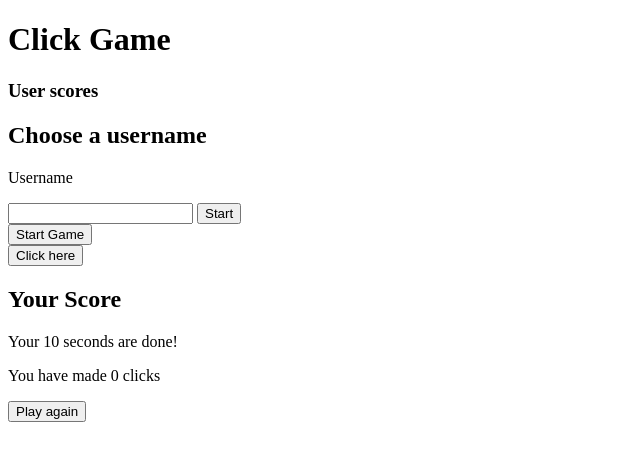
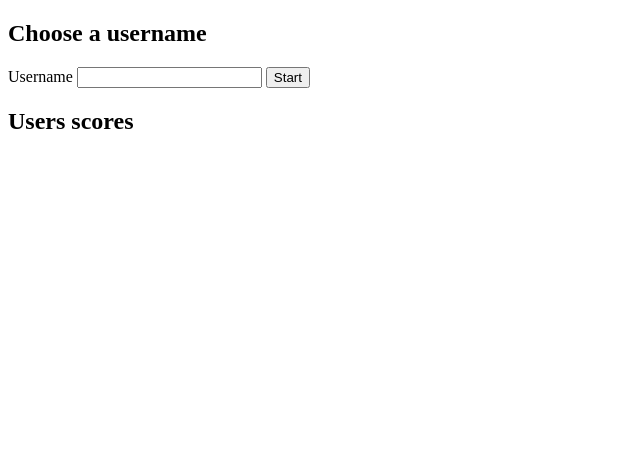
Before and after one commit to albams5/json-game-1, a plain HTML site: page index.html in a window 1280 px wide. Shown: the whole page, without its empty margins (0-640 px from the left). Drawn offline with Linux system fonts and the light colour scheme.

Commit message:
JORGE HTML

```diff
--- a/index.html
+++ b/index.html
@@ -1,32 +1,27 @@
 <!DOCTYPE html>
 <html lang="en">
 <head>
-    <meta charset="UTF-8">
-    <meta name="viewport" content="width=device-width, initial-scale=1.0">
-    <title>Document</title>
+  <meta charset="UTF-8">
+  <meta name="viewport" content="width=device-width, initial-scale=1.0">
+  <title>Document</title>
+  <link rel="stylesheet" href="styles.css">
 </head>
 <body>
-    <h1>Click Game</h1>
-    <div id="user-scores">
-        <h3>User scores</h3>
+  <section id="gameDisplay">
+    <h1>Choose a username</h1>
+    <div class="input-block">
+      <label for="username">Username</label>
+      <input type="text" required minlength="1" maxlength="10">
+      <input type="submit" value="Start">
     </div>
-    <div id="player-name">
-        <h2>Choose a username</h2>
-        <p>Username</p>
-        <input type="text">
-        <button id="start-game">Start</button>
+  </section>
+
+  <section id="users-scores">
+    <h2>Users scores</h2>
+    <div class="player">
+      <span id="name"></span>
+      <span id="score"></span>
     </div>
-    <div id="start-game">
-        <button>Start Game</button>
-    </div>
-    <div id="game-display">
-        <button>Click here</button>
-    </div>
-    <div id="your-score">
-        <h2>Your Score</h2>
-        <p>Your 10 seconds are done!</p>
-        <p>You have made 0 clicks</p>
-        <button>Play again</button>
-    </div>
+  </section>
 </body>
 </html>
```
